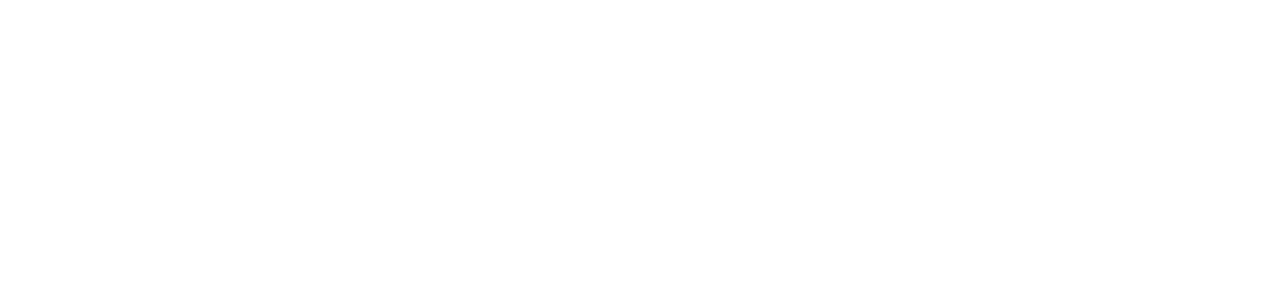
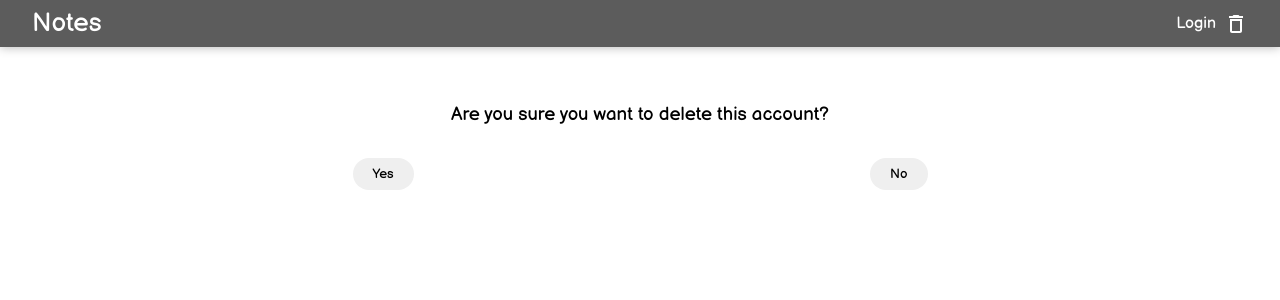
Before and after one commit to allisondev16/my-notes, a React (Create React App) app: page /delete in a window 1280 px wide. Before the commit this address had no page. Shown: the top 300 px of the page. Built offline with nearby package versions, Linux system fonts and the light colour scheme.

Commit message:
Added Delete component

```diff
--- a/package.json
+++ b/package.json
@@ -21,7 +21,7 @@
     "web-vitals": "^1.1.2"
   },
   "scripts": {
-    "start": "node backend/server.js",
+    "start": "react-scripts start",
     "build": "react-scripts build",
     "test": "react-scripts test",
     "eject": "react-scripts eject"
--- a/public/styles.css
+++ b/public/styles.css
@@ -18,14 +18,38 @@
 }
 
 header a {
-
     text-decoration: none;
     color: white;
+}
+
+header a:hover {
+    text-decoration: underline;
 }
 
 header .title {
     font-size: 26px;
 }
+
+header .account {
+    display: flex;
+    align-items: center;
+}
+
+header .deleteIcon {
+    cursor: pointer;
+    background: none;
+    border: none;
+    color: white;
+    margin-left: 8px;
+    vertical-align: bottom;
+    height: 24px;
+}
+
+header .deleteIcon:hover {
+    background-color: red;
+    border-radius: 50%;
+}
+
 
 form.create-note {
     width: 400px;
@@ -108,6 +132,41 @@
     flex-wrap: wrap;
 }
 
+.deletePage {
+    text-align: center;
+    padding: 26px 65px;
+}
+
+.deletePage__buttons {
+    width: 50%;
+    margin: auto;
+    display: flex;
+    justify-content: space-between;
+    margin-top: 32px;
+}
+
+@media (max-width: 415px) {
+    .deletePage__buttons {
+        width: 70%;
+    }
+}
+
+.deletePage__buttons button {
+    border: none;
+    border-radius: 16px;
+    padding: 8px 20px;
+}
+
+.deletePage__buttons--yes:hover{
+    background-color: red;
+    color: white;
+}
+
+.deletePage__buttons--no:hover{
+    background-color: green;
+    color: white;
+}
+
 .note {
     width: 250px;
     background-color: #fff1c9;
@@ -135,8 +194,9 @@
     background: none;
     border: none;
     position: absolute;
-    bottom: 2px;
+    bottom: 6px;
     right: 5px;
+    height: 24px;
 }
 
 .note .editIcon {
@@ -161,8 +221,6 @@
     color: white;
     opacity: 1;
     background-color: red;
-    height: 24px;
-    bottom: 6px;
     border-radius: 50%;
 }
 
--- a/src/components/App.js
+++ b/src/components/App.js
@@ -3,6 +3,7 @@
 import Note from './Note';
 import Login from './Login';
 import Signup from './Signup';
+import Delete from './Delete';
 import React, { useState, useEffect } from 'react';
 import axios from 'axios';
 import { BrowserRouter as Router, Route, Routes } from 'react-router-dom';
@@ -133,6 +134,7 @@
           } />
           <Route path="login" element={<Login onLogin={changeUser} />} />
           <Route path="signup" element={<Signup onSignup={signUp} />} />
+          <Route path="delete" element={<Delete user={username}/>} />
         </Route>
       </Routes>
 
--- /dev/null
+++ b/src/components/Delete.js
@@ -0,0 +1,29 @@
+import axios from "axios";
+import React from "react";
+import { useNavigate } from "react-router-dom";
+
+function Delete(props) {
+
+    const navigate = useNavigate();
+
+    function handleNo() {
+        navigate('/');
+    }
+
+    async function handleYes() {
+        await axios.delete(`/users/${props.user}`);
+        navigate('/');
+    }
+
+    return (
+        <div className="deletePage">
+            <h3>Are you sure you want to delete this account?</h3>
+            <div className="deletePage__buttons">
+                <button className="deletePage__buttons--yes" onClick={handleYes}>Yes</button>
+                <button className="deletePage__buttons--no" onClick={handleNo}>No</button>
+            </div>
+        </div>
+    )
+}
+
+export default Delete;
--- a/src/components/Header.js
+++ b/src/components/Header.js
@@ -1,5 +1,6 @@
 import React from "react";
 import { Link, Outlet } from 'react-router-dom';
+import DeleteOutlineIcon from '@mui/icons-material/DeleteOutline';
 
 function Header(props) {
 
@@ -13,9 +14,18 @@
                 <Link to={'/'} className="title">
                     Notes
                 </Link>
-                <Link to={'/login'} onClick={handleClick}>
-                    {props.user ? "Logout "+props.user : "Login"}
-                </Link>
+                <div className="account">
+                    <Link to={'/login'} onClick={handleClick}>
+                        {props.user ? "Logout " + props.user : "Login"}
+                    </Link>
+                    {!props.user &&
+                        <Link to={'/delete'} onClick={handleClick}>
+                            <button className="deleteIcon" title="Delete Account">
+                                <DeleteOutlineIcon />
+                            </button>
+                        </Link>
+                    }
+                </div>
             </header>
             <Outlet />
         </div>
```
Also changed, not shown: 2 other files (tests, documents, lock files or other folders).
